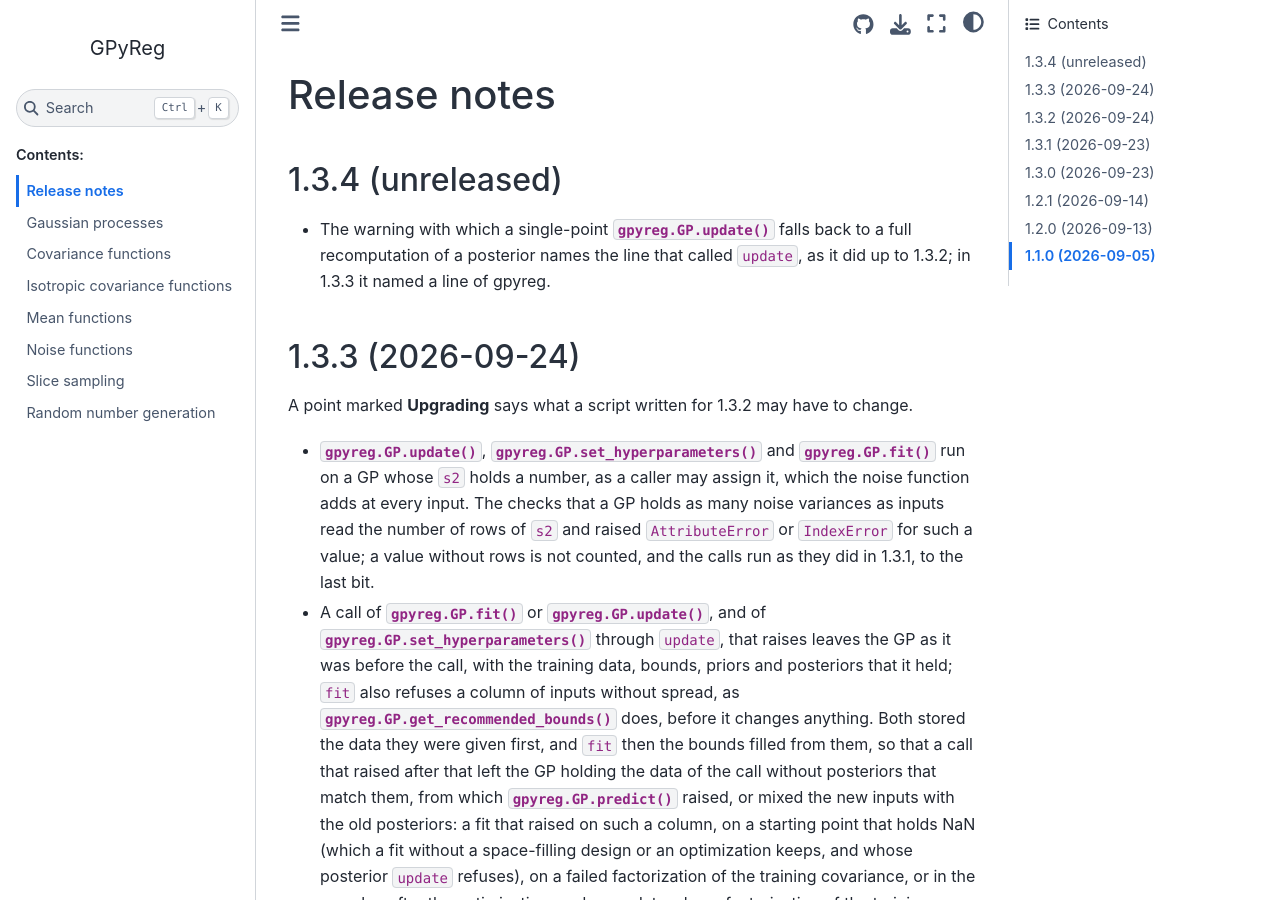
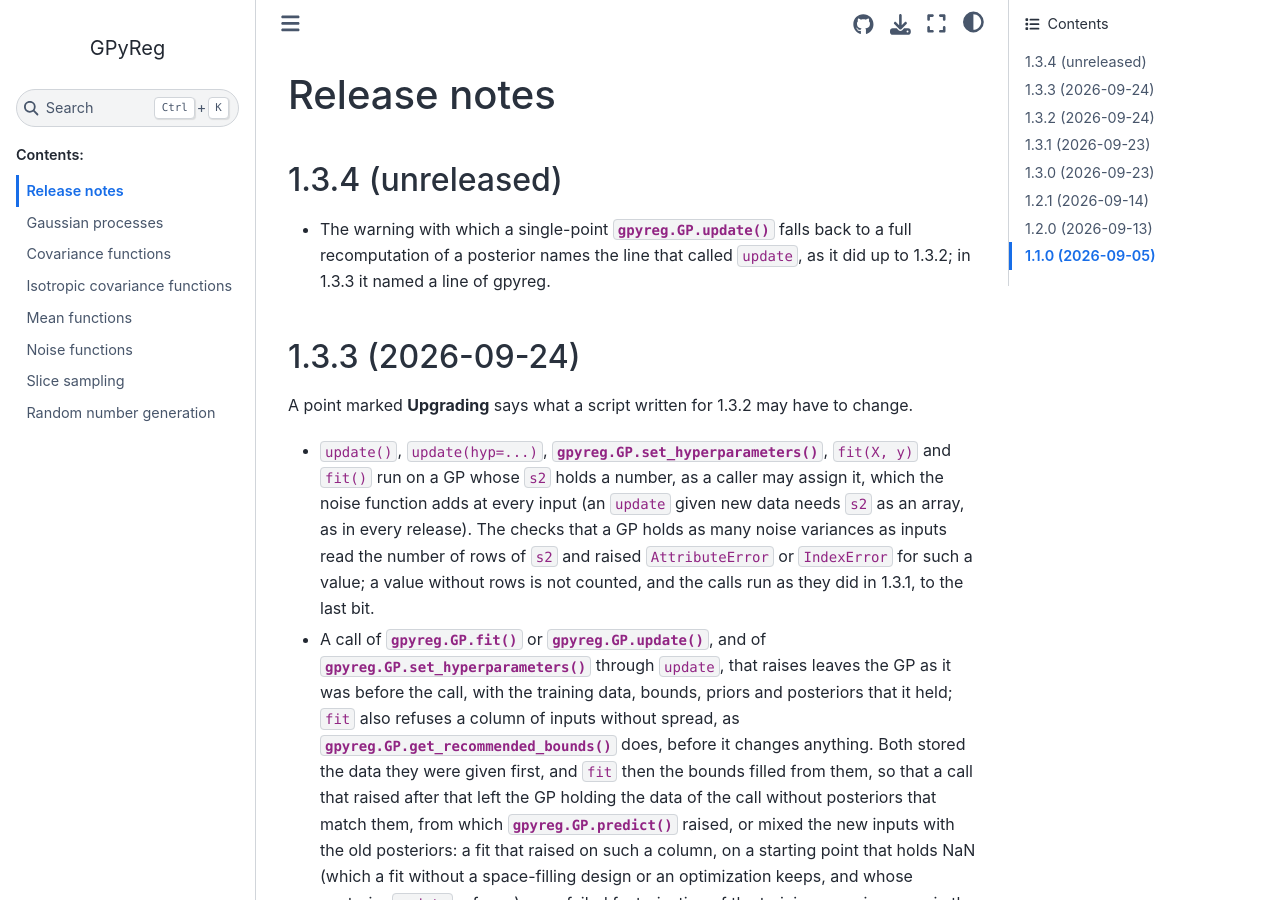
Before and after one commit to acerbilab/gpyreg, a Sphinx documentation site: the page built from docsrc/source/release_notes.rst, in a window 1280 px wide and 900 px high. Built offline with Sphinx 7.4.7 and the Sphinx Book theme 1.1.4, drawn with Linux system fonts in a browser that asks for light colours; some of the changed text lies outside the part shown.

Commit message:
docs: the release notes on a number held as s2, and on PyVBMC 1.0.4 at uncertainty level 1
The 1.3.3 entry on a number held as s2 names the calls that run on it; an update given new data needs s2 as an array, as in every release. The 1.3.0 Upgrading point on names the model has not says that PyVBMC 1.0.4 sets, at its uncertainty level 1, a prior on noise_provided_log_multiplier, which its GP does not have, so that every such run stops at its first GP fit from gpyreg 1.3.0 on.

Co-Authored-By: Claude Opus 5.5 (1M context) <noreply@anthropic.com>

```diff
--- a/docsrc/source/release_notes.rst
+++ b/docsrc/source/release_notes.rst
@@ -14,13 +14,14 @@ Release notes
 A point marked **Upgrading** says what a script written for 1.3.2 may have
 to change.
 
-* :meth:`gpyreg.GP.update`, :meth:`gpyreg.GP.set_hyperparameters` and
-  :meth:`gpyreg.GP.fit` run on a GP whose ``s2`` holds a number, as a
-  caller may assign it, which the noise function adds at every input. The
-  checks that a GP holds as many noise variances as inputs read the number
-  of rows of ``s2`` and raised ``AttributeError`` or ``IndexError`` for
-  such a value; a value without rows is not counted, and the calls run as
-  they did in 1.3.1, to the last bit.
+* ``update()``, ``update(hyp=...)``, :meth:`gpyreg.GP.set_hyperparameters`,
+  ``fit(X, y)`` and ``fit()`` run on a GP whose ``s2`` holds a number, as
+  a caller may assign it, which the noise function adds at every input
+  (an ``update`` given new data needs ``s2`` as an array, as in every
+  release). The checks that a GP holds as many noise variances as inputs
+  read the number of rows of ``s2`` and raised ``AttributeError`` or
+  ``IndexError`` for such a value; a value without rows is not counted,
+  and the calls run as they did in 1.3.1, to the last bit.
 * A call of :meth:`gpyreg.GP.fit` or :meth:`gpyreg.GP.update`, and of
   :meth:`gpyreg.GP.set_hyperparameters` through ``update``, that raises
   leaves the GP as it was before the call, with the training data, bounds,
@@ -605,7 +606,12 @@ to change.
   new type of an exception where a script catches the old one; such a
   script changes as follows:
 
-  - a name the model has not, which set nothing, is left out;
+  - a name the model has not, which set nothing, is left out; PyVBMC 1.0.4
+    is such a caller: at its uncertainty level 1 (``uncertainty_handling``
+    on, and a target that does not return its own noise estimate) it sets
+    a prior on ``noise_provided_log_multiplier``, a hyperparameter its GP
+    does not have, so that every such run stops at its first GP fit; it
+    needs gpyreg 1.2.1 or earlier, or PyVBMC 1.5;
   - a prior whose ``sigma`` is infinite, zero or negative, or NaN beside
     a location, is given a positive ``sigma``, or is replaced by ``None``
     where no prior is meant (1.2.1 took the absolute value of a negative
```
